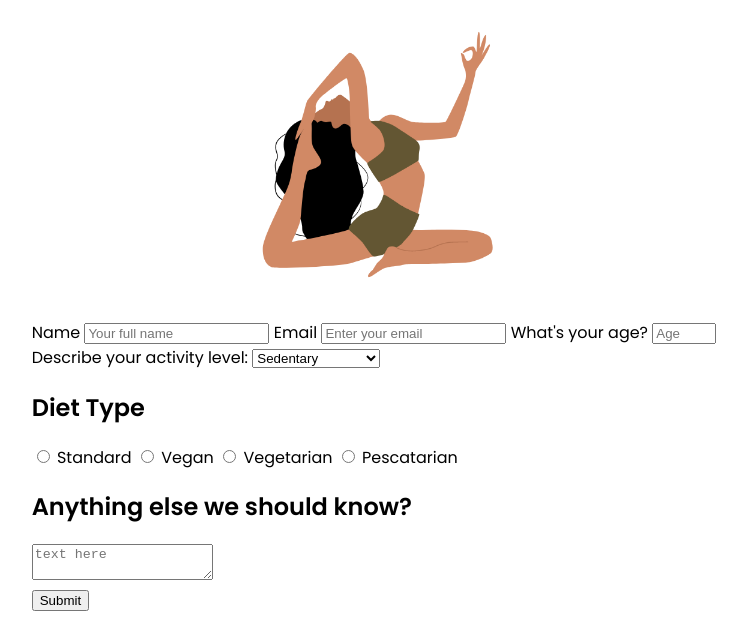
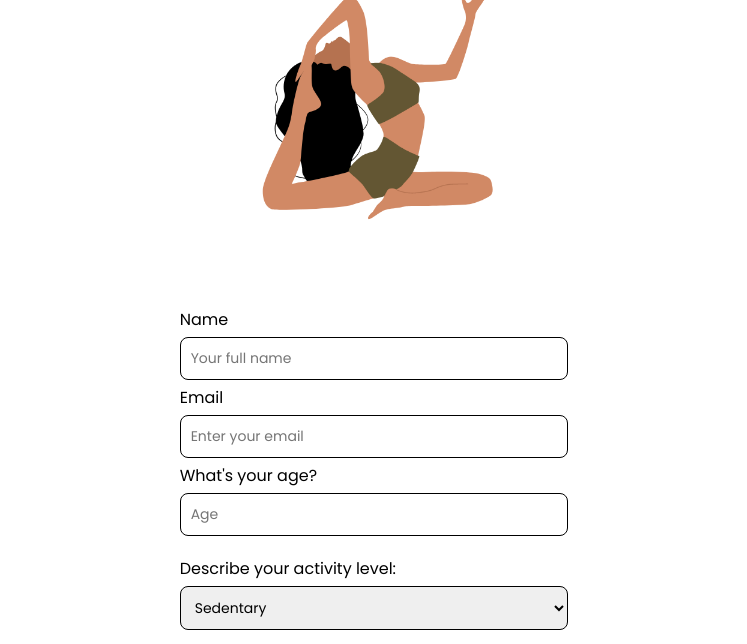
Before and after one commit to za-h-ra/survey-form, a plain HTML site: page index.html in a window 1280 px wide. Shown: the part 138-782 px from the top of the page, without its empty margins (266-1013 px from the left). Drawn offline with Linux system fonts and the light colour scheme.

Commit message:
form styling

```diff
--- a/index.html
+++ b/index.html
@@ -19,7 +19,7 @@
       <img src="assets/yoga.png" />
     </div>
 
-    <form action="" id="survey-form">
+    <form action="" id="survey-form" class="form">
       <div class="form-control">
         <label for="name">Name</label>
         <input
@@ -58,33 +58,57 @@
           <option value="Very Active">Very Active</option>
         </select>
       </div>
+
       <div class="form-diet-type">
         <h2 class="secondary-heading">Diet Type</h2>
-        <input type="radio" id="standard" name="diet-type" value="standard" />
-        <label for="standard">Standard</label>
-        <input type="radio" id="vegan" name="diet-type" value="vegan" />
-        <label for="standard">Vegan</label>
+        <div class="diet-options">
+          <input
+            type="radio"
+            id="standard"
+            name="diet-type"
+            value="standard"
+            class="rad-input"
+          />
+          <label for="standard" class="rad-label">Standard</label>
+        </div>
+        <div class="diet-options">
+          <input
+            type="radio"
+            id="vegan"
+            name="diet-type"
+            value="vegan"
+            class="rad-input"
+          />
+          <label for="vegan" class="rad-label">Vegan</label>
+        </div>
+        <div class="diet-options">
           <input
             type="radio"
             id="vegetarian"
             name="diet-type"
             value="vegetarian"
+            class="rad-input"
           />
-        <label for="standard">Vegetarian</label>
+          <label for="vegetarian" class="rad-label">Vegetarian</label>
+        </div>
+        <div class="diet-options">
           <input
             type="radio"
             id="pescatarian"
             name="diet-type"
             value="pescatarian"
+            class="rad-input"
           />
-        <label for="standard">Pescatarian</label>
+          <label for="pescatarian" class="rad-label">Pescatarian</label>
         </div>
+      </div>
+
       <div class="form-textarea">
         <h2 class="secondary-heading">Anything else we should know?</h2>
         <textarea placeholder="text here"></textarea>
       </div>
 
-      <button id="submit">Submit</button>
+      <button id="submit" class="form-button">Submit</button>
     </form>
   </body>
 </html>
--- a/styles.css
+++ b/styles.css
@@ -33,3 +33,99 @@ img {
   text-align: center;
   max-height: 300px;
 }
+
+form {
+  padding: 40px 60px;
+}
+
+.form-control {
+  margin-bottom: 10px;
+  padding-bottom: 10px;
+  position: relative;
+  align-items: center;
+}
+
+.form-control label {
+  display: block;
+  margin: 5px 0 5px 0;
+}
+
+.form-control input {
+  width: 100%;
+  border: 1px solid;
+  border-radius: 8px;
+  padding: 10px;
+  font-size: 14px;
+  font-family: "Poppins", sans-serif;
+  color: inherit;
+}
+
+.form-activity-level select {
+  margin-top: 5px;
+  width: 100%;
+  border: 1px solid;
+  border-radius: 8px;
+  padding: 10px;
+  font-size: 14px;
+  font-family: "Poppins", sans-serif;
+  color: inherit;
+}
+
+.secondary-heading {
+  font-size: 20px;
+}
+
+.form-button {
+  cursor: pointer;
+  border: 2px solid;
+  border-radius: 6px;
+  display: inline-block;
+  font-size: 14px;
+  padding: 10px;
+  margin-top: 20px;
+  width: 30%;
+  background-color: #2e0bff;
+  color: #fff;
+  font-family: "Poppins", sans-serif;
+  font-weight: 400;
+  outline: none;
+}
+
+.form-button:hover {
+  box-shadow: 0 10px 36px rgba(0, 0, 0, 0.15);
+  background-color: #000099;
+}
+
+.form-button:hover::after {
+  transform: scaleX(1.4) scaleY(1.6);
+  opacity: 0;
+}
+
+.form-button::after {
+  content: "";
+  display: block;
+  position: absolute;
+  border-radius: 4em;
+  left: 0;
+  top: 0;
+  width: 100%;
+  height: 100%;
+  opacity: 0;
+  transition: all 0.5s;
+  box-shadow: 0 0 10px 40px white;
+}
+
+.form-button:active:after {
+  box-shadow: 0 0 0 0 white;
+  position: absolute;
+  border-radius: 4em;
+  left: 0;
+  top: 0;
+  opacity: 1;
+  transition: 0s;
+}
+
+.form-button:active {
+  transform: translateY(-0.1rem);
+  box-shadow: 0 0.5rem 1rem rgba(0, 0, 0, 0.2);
+}
```
Lines whose indentation alone changed are shown as unchanged.
